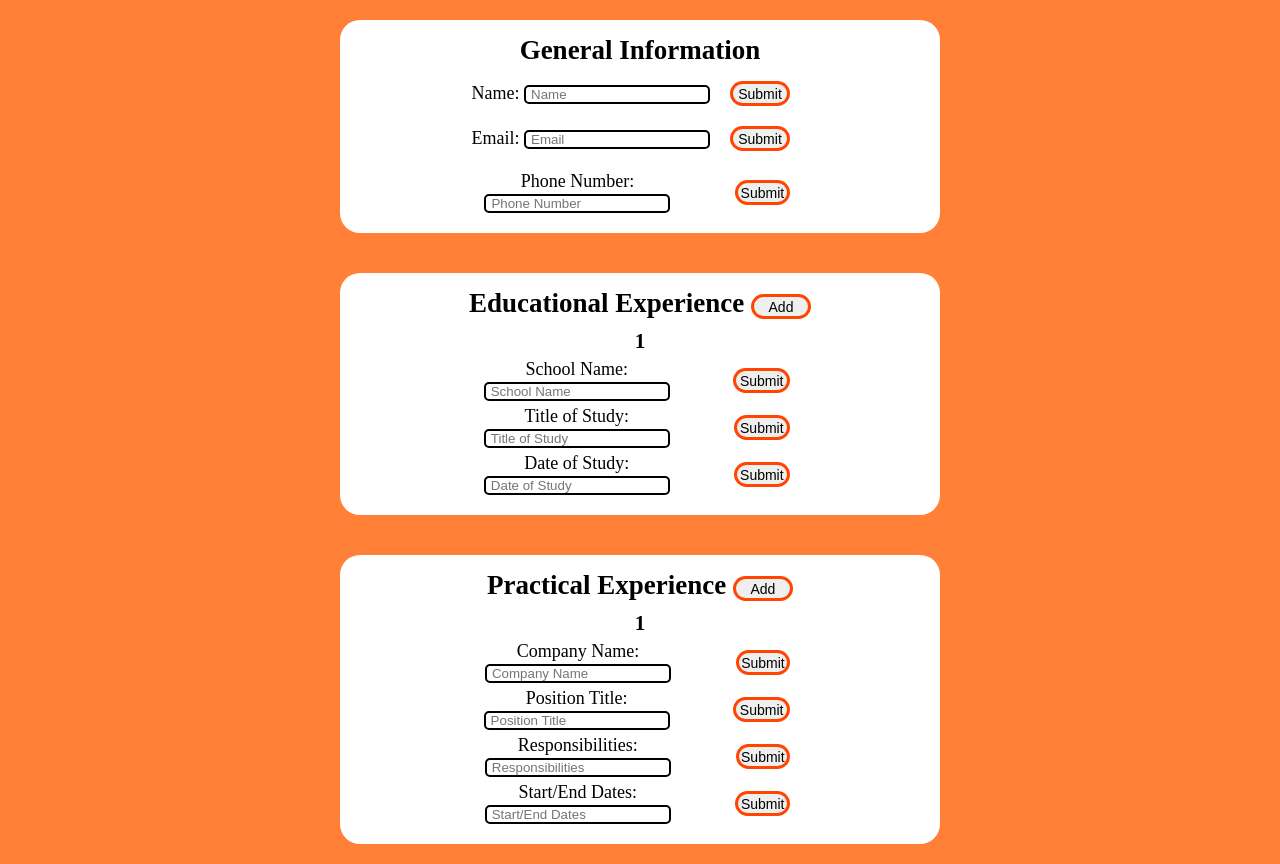
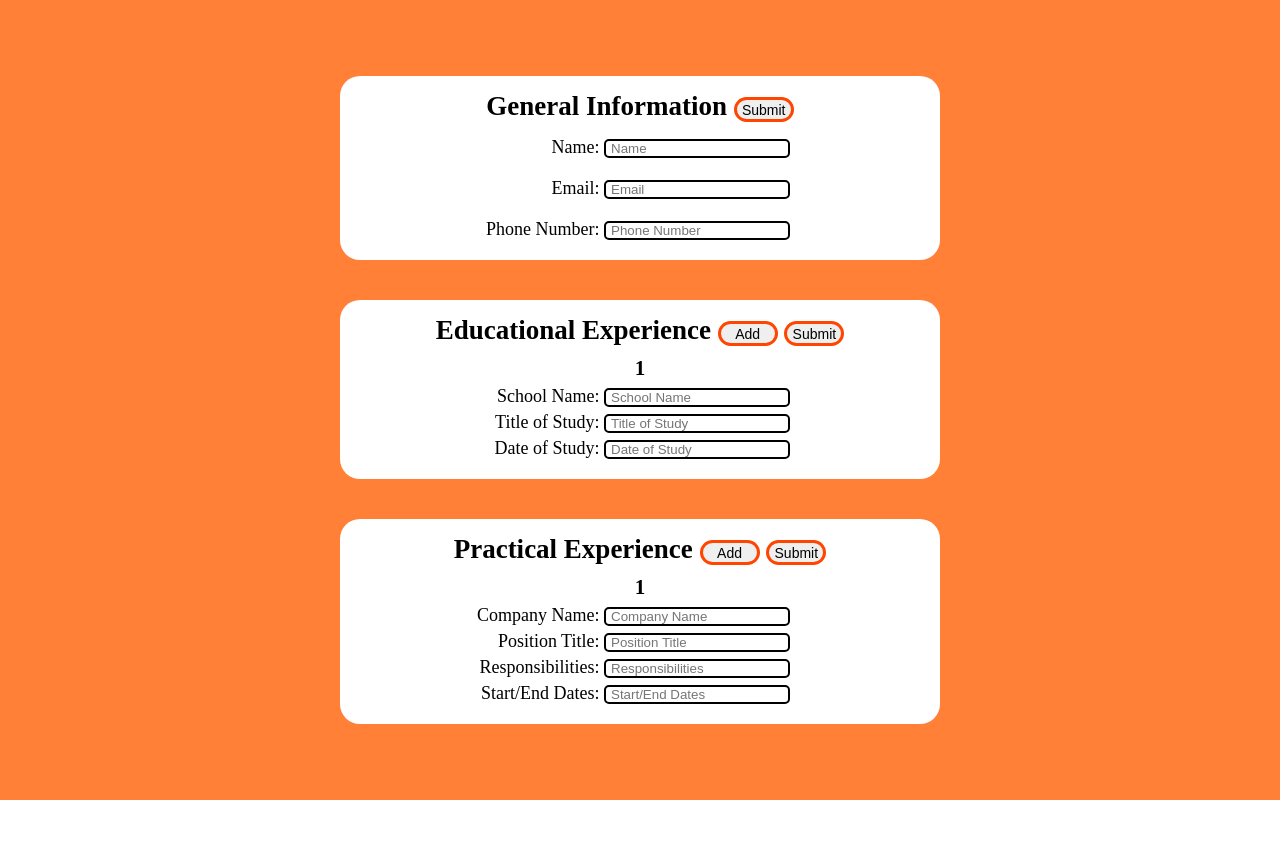
Before and after one commit to FlagonDragon/cv-application, a React (Vite) app: page / in a window 1280 px wide. After the commit the page ends 800 px from the top, so only its background shows below. Built offline with nearby package versions, Linux system fonts and the light colour scheme.

Commit message:
add single button to submit or edit section

```diff
--- a/src/components/CV.jsx
+++ b/src/components/CV.jsx
@@ -5,28 +5,24 @@ import Education from "./Education.jsx";
 import Practical from "./Practical.jsx";
 
 function CV() {
-  const [EdArr, setEdArr] = useState([0]);
-  const [PrArr, setPrArr] = useState([0]);
+  const [edArr, setEdArr] = useState([0]);
+  const [prArr, setPrArr] = useState([0]);
+  const [gen, setGen] = useState(true);
+  const [ed, setEd] = useState(true);
+  const [pr, setPr] = useState(true);
 
 
-    // return(
-    //     <form className='CVDiv' onSubmit={e => e.preventDefault()}>
-    //         <div className='section'>
-    //             <h2>TEST TEST TEST</h2>
-    //             <CustomInput placeholder={'Testing!'}></CustomInput>
-    //         </div>
-    //     </form>
-    // )
+
 
     function addEd() {
-        let newArr = [...EdArr]
+        let newArr = [...edArr]
         newArr.push(newArr.length)
         console.log(newArr);
         setEdArr(newArr);
     }
 
     function addPr() {
-        let newArr = [...PrArr]
+        let newArr = [...prArr]
         newArr.push(newArr.length)
         console.log(newArr);
         setPrArr(newArr);
@@ -34,19 +30,31 @@ function CV() {
 
     return(
     <div className='CVDiv'>
+        <form className='section' onSubmit={e => e.preventDefault()}>
+            <h2>
+                General Information <button
+                    type='submit'
+                    onClick={() => {{setGen(!gen)}}}
+                >Submit</button>
+            </h2>
+            <CustomInput placeholder={'Name'} open={gen}></CustomInput>
+            <CustomInput placeholder={'Email'} open={gen}></CustomInput>
+            <CustomInput placeholder={'Phone Number'} open={gen}></CustomInput>
+        </form>
         <div className='section'>
-            <h2>General Information</h2>
-            <CustomInput placeholder={'Name'}></CustomInput>
-            <CustomInput placeholder={'Email'}></CustomInput>
-            <CustomInput placeholder={'Phone Number'}></CustomInput>
+            <h2>Educational Experience <button className='addBtn' onClick={addEd}>Add</button> <button
+                    type='submit'
+                    onClick={() => {{setEd(!ed)}}}
+                >Submit</button></h2>
+            <Education arr={edArr} open={ed}></Education>
         </div>
         <div className='section'>
-            <h2>Educational Experience <button className='addBtn' onClick={addEd}>Add</button></h2>
-            <Education arr={EdArr}></Education>
-        </div>
-        <div className='section'>
-            <h2>Practical Experience <button className='addBtn' onClick={addPr}>Add</button></h2>
-            <Practical arr={PrArr}></Practical>
+            <h2>Practical Experience <button className='addBtn'
+            onClick={addPr}>Add</button> <button
+                    type='submit'
+                    onClick={() => {{setPr(!pr)}}}
+                >Submit</button></h2>
+            <Practical arr={prArr} open={pr}></Practical>
         </div>
     </div>
     )
--- a/src/components/CustomInput.jsx
+++ b/src/components/CustomInput.jsx
@@ -1,9 +1,8 @@
 import { useState } from "react";
 import '../styles/CustomInput.css'
 
-function CustomInput({placeholder}) {
+function CustomInput({placeholder, open}) {
   const [value, setValue] = useState("");
-  const [open, setOpen] = useState(true);
 
   return (
     <>
@@ -17,16 +16,10 @@ function CustomInput({placeholder}) {
                 value={value}
                 onChange={(e) => setValue(e.target.value)}/>
             </label>
-            <button type="submit" onClick={() => {{setOpen(!open)}}}>
-                {'Submit'}
-            </button>
         </div>
         ) : (
         <div className="inputDiv submittedDiv">
             <div>{placeholder}: {value}</div>
-            <button onClick={() => {{setOpen(!open)}}}>
-                {'Edit'}
-            </button>
         </div>
         )}
     </>
--- a/src/components/Education.jsx
+++ b/src/components/Education.jsx
@@ -1,7 +1,7 @@
 // import { useState } from "react";
 import CustomInput from './CustomInput.jsx'
 
-function Education({arr}) {
+function Education({arr, open}) {
 
     return (
     <>
@@ -9,9 +9,9 @@ function Education({arr}) {
         <div key={item}>
             {/* <br></br> */}
             <h3>{item+1}</h3>
-            <CustomInput placeholder={'School Name'}></CustomInput>
-            <CustomInput placeholder={'Title of Study'}></CustomInput>
-            <CustomInput placeholder={'Date of Study'}></CustomInput>
+            <CustomInput placeholder={'School Name'} open={open}></CustomInput>
+            <CustomInput placeholder={'Title of Study'} open={open}></CustomInput>
+            <CustomInput placeholder={'Date of Study'} open={open}></CustomInput>
         </div>
         ))}
 
--- a/src/components/Practical.jsx
+++ b/src/components/Practical.jsx
@@ -1,7 +1,7 @@
 // import { useState } from "react";
 import CustomInput from './CustomInput.jsx'
 
-function Education({arr}) {
+function Education({arr, open}) {
 
     return (
     <>
@@ -9,10 +9,10 @@ function Education({arr}) {
         <div key={item}>
             {/* <br></br> */}
             <h3>{item+1}</h3>
-            <CustomInput placeholder={'Company Name'}></CustomInput>
-            <CustomInput placeholder={'Position Title'}></CustomInput>
-            <CustomInput placeholder={'Responsibilities'}></CustomInput>
-            <CustomInput placeholder={'Start/End Dates'}></CustomInput>
+            <CustomInput placeholder={'Company Name'} open={open}></CustomInput>
+            <CustomInput placeholder={'Position Title'} open={open}></CustomInput>
+            <CustomInput placeholder={'Responsibilities'} open={open}></CustomInput>
+            <CustomInput placeholder={'Start/End Dates'} open={open}></CustomInput>
         </div>
         ))}
 
```
